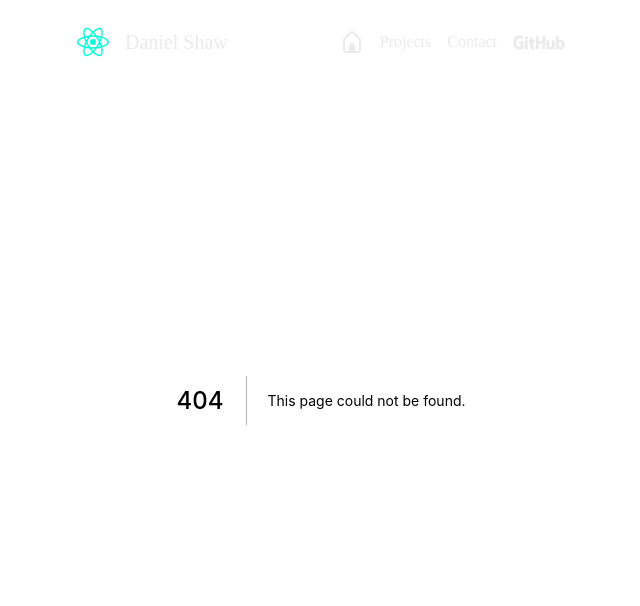
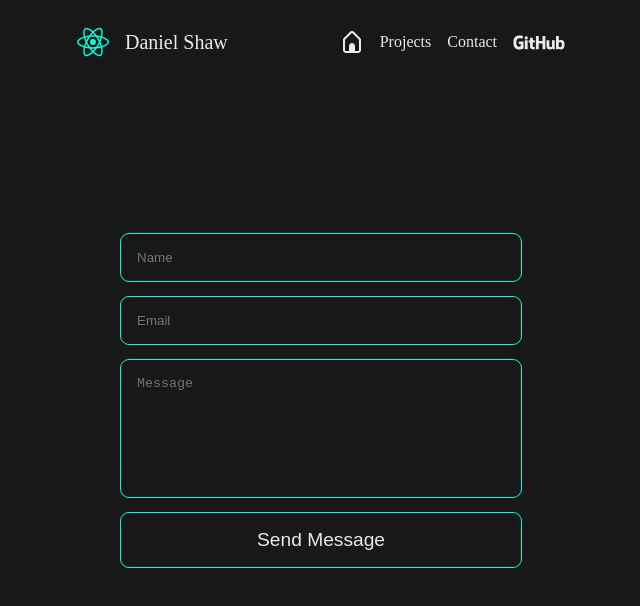
Before and after one commit to danimalcrackrz/next-portfolio, a Next.js app: page /contact in a window 1280 px wide. Before the commit this address had no page. Shown: the top 606 px of the page, without its empty margins (319-959 px from the left). Built offline with nearby package versions, Linux system fonts and the light colour scheme.

Commit message:
-added Form component -added Contact Page -added emailjs for contact page -added styling

```diff
--- /dev/null
+++ b/components/Form.js
@@ -0,0 +1,45 @@
+import React, { useRef } from "react"
+import emailjs from "emailjs-com"
+
+const Form = () => {
+  const form = useRef()
+
+  const sendEmail = (e) => {
+    e.preventDefault()
+    emailjs
+      .sendForm(
+        "service_jzkzqjo",
+        "template_x33e1n7",
+        form.current,
+        "QV7-9vvdYO_oabMbl"
+      )
+      .then(
+        (result) => {
+          console.log(result.text)
+        },
+        (error) => {
+          console.log(error.text)
+        }
+      )
+    e.target.reset()
+  }
+  return (
+    <div>
+      <form ref={form} onSubmit={sendEmail} className='contact-form'>
+        <input type='text' name='name' placeholder='Name' required />
+        <input type='email' name='email' placeholder='Email' required />
+        <textarea
+          name='message'
+          rows='7'
+          placeholder='Message'
+          required
+        ></textarea>
+        <button type='submit' className='btn btn-primary'>
+          Send Message
+        </button>
+      </form>
+    </div>
+  )
+}
+
+export default Form
--- a/components/Nav.js
+++ b/components/Nav.js
@@ -24,7 +24,7 @@ const Nav = () => {
           <CgHomeAlt className='home-icon' />
         </Link>
         <Link href='/portfolio'>Projects</Link>
-        <Link href='/Contact'>Contact</Link>
+        <Link href='/contact'>Contact</Link>
         <Link href='/Source'>
           <a
             className='github-icon'
--- a/package.json
+++ b/package.json
@@ -9,6 +9,7 @@
     "lint": "next lint"
   },
   "dependencies": {
+    "emailjs-com": "^3.2.0",
     "framer-motion": "^6.3.11",
     "next": "12.1.6",
     "react": "18.2.0",
--- a/pages/_app.js
+++ b/pages/_app.js
@@ -5,6 +5,7 @@ import "../styles/Nav.scss"
 import "../styles/Main.scss"
 import "../styles/About.scss"
 import "../styles/Portfolio.scss"
+import "../styles/Form.scss"
 
 function MyApp({ Component, pageProps }) {
   return (
--- /dev/null
+++ b/pages/contact.js
@@ -0,0 +1,19 @@
+import React from "react"
+import { motion } from "framer-motion"
+import Form from "../components/Form"
+
+const contact = () => {
+  return (
+    <motion.div
+      initial={{ opacity: 0 }}
+      animate={{ opacity: 1 }}
+      transition={{ duration: 1 }}
+      exit={{ opacity: 0 }}
+      className='contact-page'
+    >
+      <Form />
+    </motion.div>
+  )
+}
+
+export default contact
--- /dev/null
+++ b/styles/Form.scss
@@ -0,0 +1,51 @@
+.contact-page {
+  display: flex;
+  justify-content: center;
+  align-items: center;
+  height: 100vh;
+  .contact-form {
+    display: flex;
+    flex-direction: column;
+    gap: 1rem;
+    padding: 2rem;
+    & input,
+    textarea {
+      outline: 1px solid var(--clr-accent);
+      background: var(--clr-background);
+      color: var(--clr-txt);
+      border: none;
+      border-radius: var(--border-radius);
+      width: 400px;
+      padding: 1rem;
+      resize: none;
+    }
+    & button {
+      position: relative;
+      font-size: 1.2rem;
+      background: none;
+      color: var(--clr-txt);
+      outline: 1px solid var(--clr-accent);
+      border: none;
+      border-radius: var(--border-radius);
+      padding: 1rem;
+      overflow: hidden;
+      z-index: 1;
+      transition: 250ms;
+      &:hover {
+        color: black;
+      }
+      &:hover::before {
+        content: "";
+        height: 4500vh;
+        width: 4500vh;
+        position: absolute;
+        top: 0;
+        left: 0;
+        right: 0;
+        bottom: 0;
+        background: var(--clr-accent);
+        z-index: -1;
+      }
+    }
+  }
+}
```
Also changed, not shown: 1 other file (tests, documents, lock files or other folders).
